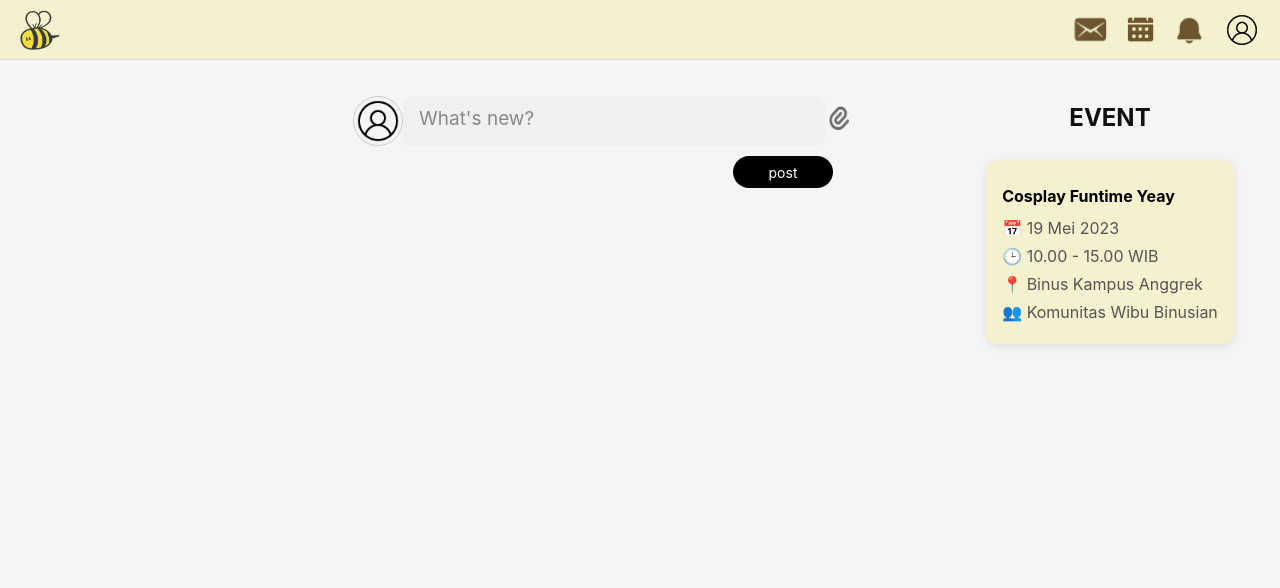
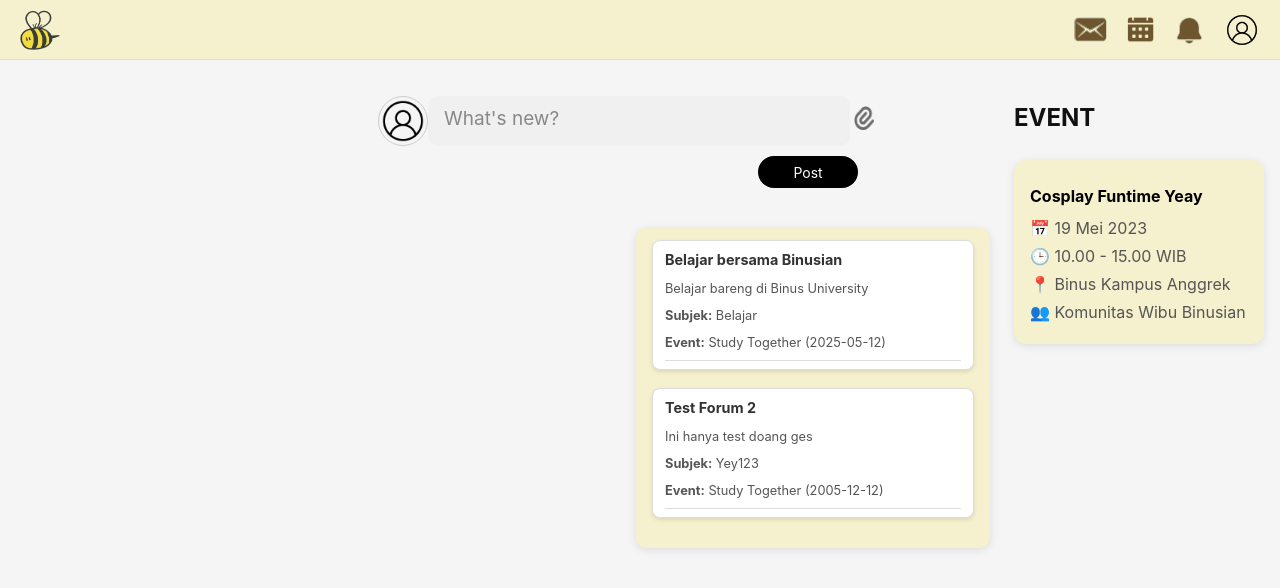
Before and after one commit to D4V1DYL/Bi-Friends-FE, a React (Vite) app: page /HomePage in a window 1280 px wide. Shown: the top 588 px of the page. Built offline with nearby package versions, Linux system fonts and the light colour scheme; no server answers.

Commit message:
3-T020A-Tampilan_daftar_forum_Home_Page
1. Tambahin data dummy forum
2. Tambahin dengan link ke database

Catatan:
-. Kurang nama user
-. Kurang profile user

```diff
--- a/src/HomeFolder/HomePage.css
+++ b/src/HomeFolder/HomePage.css
@@ -6,13 +6,16 @@
 
   .homepage-content {
     display: flex;
-    flex: 1;
+    justify-content: space-between;
     padding: 16px;
+    gap: 24px;
   }
 
   .main-content {
-    flex: 3;
-    padding-right: 16px;
+    flex: 2;
+    display: flex;
+    flex-direction: column;
+    gap: 20px;
   }
 
   .event-title {
@@ -24,11 +27,12 @@
 
   .event-section {
     flex-direction: column;
-    align-items: center;
+    flex-shrink: 0;
+    max-width: 250px;
     margin-top: 24px;
     flex: 1;
     display: flex;
-    justify-content: flex-end;
+    justify-content: flex-start;
   }
 
   .inputForm {
@@ -135,3 +139,52 @@
     border-radius: 10px;
     object-fit: contain;
   }
+
+ .forum-list {
+  flex: 2;
+  flex-direction: column;
+  padding: 12px 16px;
+  background-color: #F5F0CD;
+  border-radius: 10px;
+  box-shadow: 0 2px 8px rgba(0, 0, 0, 0.1);
+  font-size: 12px;
+  max-width: 600px;
+  overflow-y: auto;
+  margin-top: 20px;
+  margin-left: 620px;
+}
+
+.forum-card {
+  background-color: white;
+  padding: 8px 12px; /* Padding lebih kecil */
+  margin-bottom: 18px;
+  border-radius: 8px;
+  border: 1px solid #ddd;
+  box-shadow: 0 2px 4px rgba(0, 0, 0, 0.1);
+  transition: transform 0.3s ease, box-shadow 0.3s ease;
+  font-size: 12px; /* Ukuran font lebih kecil */
+}
+
+.forum-card:hover {
+  transform: translateY(-5px); /* Efek sedikit terangkat saat hover */
+  box-shadow: 0 6px 12px rgba(0, 0, 0, 0.2); /* Shadow lebih gelap saat hover */
+}
+
+.forum-card h4 {
+  font-size: 0.9rem; /* Ukuran font lebih kecil untuk judul */
+  font-weight: bold;
+  color: #333;
+  margin-bottom: 8px; /* Lebih sedikit jarak antara judul dan konten */
+}
+
+.forum-card p {
+  font-size: 0.8rem; /* Ukuran font lebih kecil untuk deskripsi */
+  color: #555;
+  margin-bottom: 8px; /* Lebih sedikit jarak antara paragraf */
+}
+
+.forum-card hr {
+  border: 0;
+  border-top: 1px solid #ddd;
+  margin-top: 8px; /* Mengurangi jarak antara garis horizontal dan konten */
+}
--- a/src/HomeFolder/HomePage.tsx
+++ b/src/HomeFolder/HomePage.tsx
@@ -1,12 +1,43 @@
-import React, { useState } from 'react';
+import React, { useState, useEffect } from 'react';
 import NavigationBar from '../Components/NavigationComponent/NavigationBar';
 import EventWidget from '../Components/EventWidgetComponent/EventWidget';
 import './HomePage.css';
 import profile from '../assets/profileLogo.png';
 import pin from '../assets/pinn.png';
+import GetForumService from "../Shared/GetForum/GetForumService";
 
 const HomePage: React.FC = () => {
   const [mediaPreview, setMediaPreview] = useState<string | null>(null);
+  const [forums, setForums] = useState<any[]>([]);
+
+  const dummyPosts = [
+    {
+      title: "Belajar bersama Binusian",
+      description: "Belajar bareng di Binus University",
+      forum_text: "Acara belajar bersama mahasiswa Binusian. Tempat dan waktu akan diumumkan.",
+      subject_name: "Belajar",
+      event_name: "Study Together",
+      event_date: "2025-05-12",
+      location_name: "Binus University",
+      location_address: "Jl. Kemandoran Raya, Jakarta",
+      location_capacity: 100,
+      location_latitude: -6.158623,
+      location_longitude: 106.734428
+    },
+    {
+      title: "Test Forum 2",
+      description: "Ini hanya test doang ges",
+      forum_text: "Sekedar testing forum, tidak ada event penting di sini.",
+      subject_name: "Yey123",
+      event_name: "Study Together",
+      event_date: "2005-12-12",
+      location_name: "Binus Square",
+      location_address: "Binus Square Building, Jakarta",
+      location_capacity: 50,
+      location_latitude: -6.158123,
+      location_longitude: 106.734028
+    }
+  ];
 
   const handleFileChange = (e: React.ChangeEvent<HTMLInputElement>) => {
     const file = e.target.files?.[0];
@@ -20,6 +51,21 @@ const HomePage: React.FC = () => {
       alert('Please upload an image file.');
     }
   };
+
+  useEffect(() => {
+    const fetchForums = async () => {
+      try {
+        const data = await GetForumService.getAllForums();
+        console.log("Data dari API:", data);
+        setForums(data);
+      } catch (error) {
+        console.error('Gagal mengambil data forum:', error);
+        setForums(dummyPosts);
+      }
+    };
+
+    fetchForums();
+  }, []);
 
   return (
     <div className="homepage">
@@ -40,7 +86,6 @@ const HomePage: React.FC = () => {
                 }}
               ></textarea>
 
-
               <label htmlFor="file-upload" id="eventButton">
                 <img src={pin} alt="Event Icon" className="icon" />
               </label>
@@ -60,8 +105,30 @@ const HomePage: React.FC = () => {
             )}
 
             <div className='divBawah'>
-              <button id="submitButton">post</button>
+              <button id="submitButton">Post</button>
             </div>
+          </div>
+
+          <div className="forum-list">
+            {forums.length === 0 ? (
+              <p>Tidak ada forum untuk ditampilkan</p>
+            ) : (
+              forums.map((forum, index) => (
+                <div key={forum.post_id ?? index} className="forum-card">
+                  <h4>{forum.title}</h4>
+                  <p>{forum.description}</p>
+                  {forum.msuser?.username && (
+                    <p><strong>Oleh:</strong> {forum.msuser.username}</p>
+                  )}
+                  <p><strong>Subjek:</strong> {forum.subject_name ?? forum.mssubject?.subject_name}</p>
+                  <p>
+                    <strong>Event:</strong> {forum.event_name ?? forum.msevent?.event_name} (
+                    {forum.event_date ?? forum.msevent?.event_date})
+                  </p>
+                  <hr />
+                </div>
+              ))
+            )}
           </div>
         </div>
 
--- /dev/null
+++ b/src/Shared/GetForum/GetForumService.tsx
@@ -0,0 +1,11 @@
+import axios from "axios";
+import { baseURL } from "../../../environment";
+
+const GetForumService = {
+  getAllForums: async () => {
+    const response = await axios.get(`${baseURL}list-forums`);
+    return response.data;
+  }
+};
+
+export default GetForumService;
```
Also changed, not shown: src/Shared/AddForum/AddForumTypes.tsx (line endings or trailing spaces).
